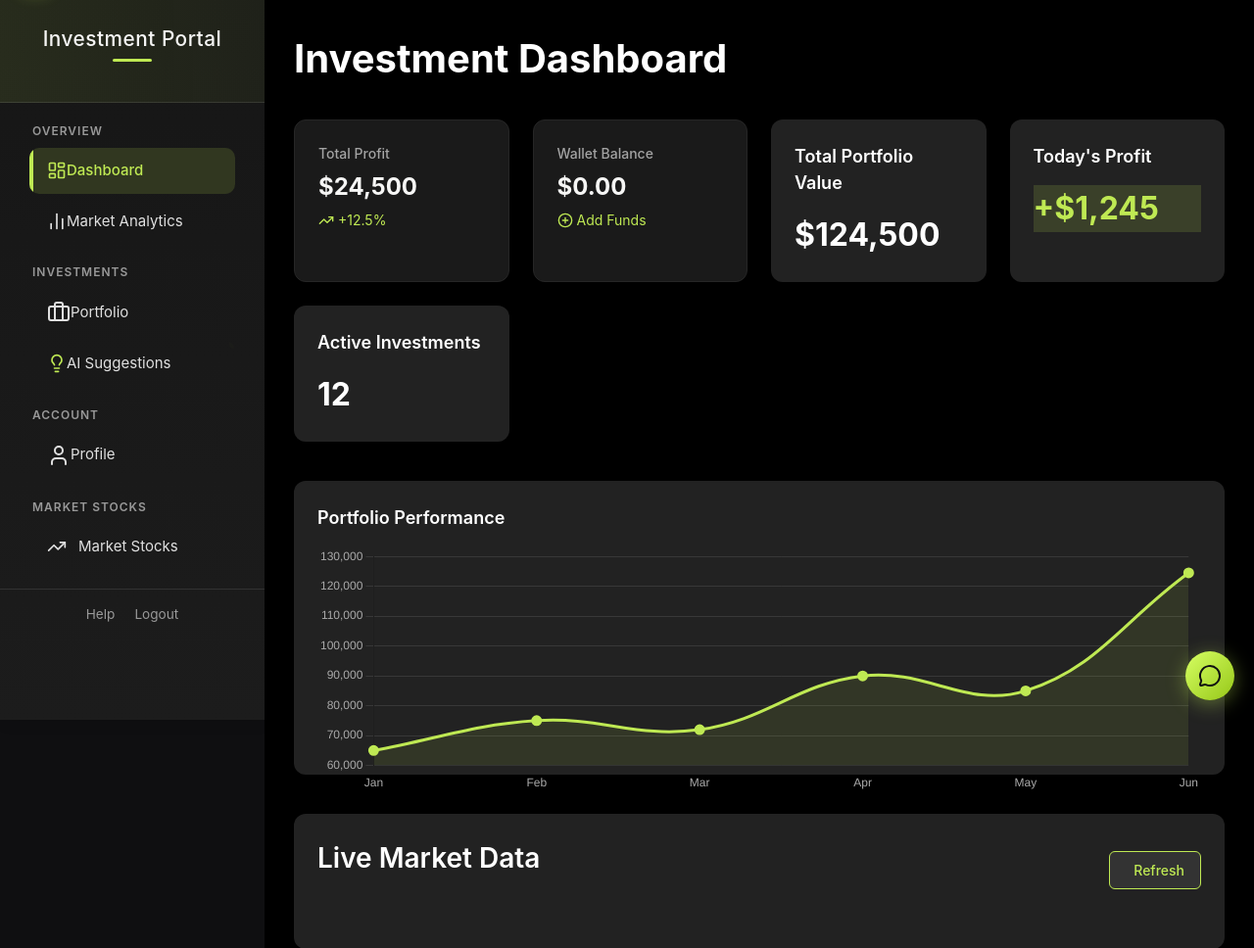
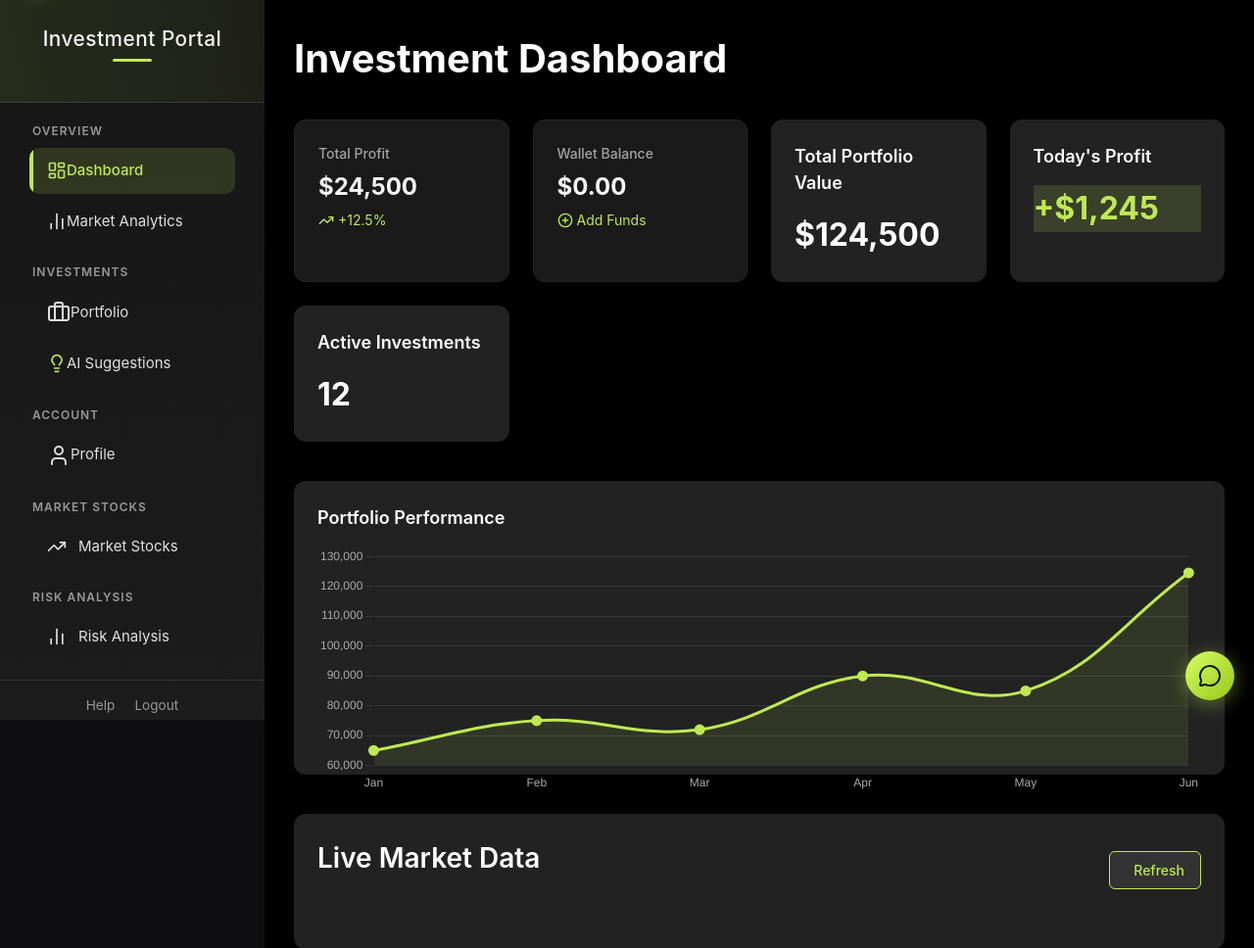
Before and after one commit to rohanbagel/CodeCrafters2025, a Django app: page /home/ in a window 1280 px wide. Shown: the part 65-1033 px from the top of the page at 98% size. Run offline with Django 5.2, Linux system fonts and the light colour scheme; a user stored in the database is signed in; data comes from the database, SQL or seed files in the repository; some libraries are stand-ins or nearby versions.

Commit message:
added app on sidebar

```diff
--- a/investing/User/templates/User/base.html
+++ b/investing/User/templates/User/base.html
@@ -799,6 +799,19 @@
             </ul>
         </div>
 
+        <!-- Add Risk Analysis button -->
+        <div class="nav-category">
+            <div class="category-title">Risk Analysis</div>
+            <ul class="nav-links">
+                <li>
+                    <a href="{% url 'risk_dashboard' %}" class="flex items-center gap-3 rounded-lg px-3 py-2 hover:bg-white/5 transition-all {% if request.path == '/risk/dashboard/' %}bg-white/5 text-[#BFE953]{% endif %}">
+                        <i data-lucide="bar-chart-2" class="h-5 w-5"></i>
+                        <span>Risk Analysis</span>
+                    </a>
+                </li>
+            </ul>
+        </div>
+
         <div class="sidebar-footer">
             <a href="#"><i class="fas fa-question-circle"></i> Help</a>
             <a href="#"><i class="fas fa-sign-out-alt"></i> Logout</a>
--- a/investing/risksystem/templates/risksystem/stock_analysis.html
+++ b/investing/risksystem/templates/risksystem/stock_analysis.html
@@ -1,5 +1,6 @@
 {% extends 'User/base.html' %}
 {% load static %}
+{% load risksystem_tags %}
 
 {% block content %}
 <div class="content-wrapper">
```
Also changed, not shown: investing/risksystem/apps.py (+0 -9 lines), investing/User/migrations/0008_merge_20250316_0117.py (added), investing/settings.py (added).
